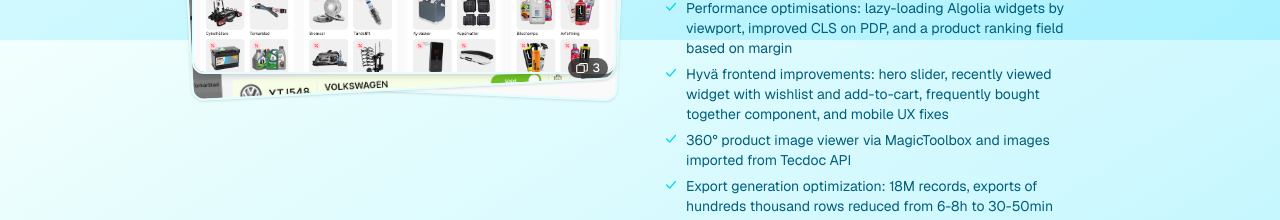
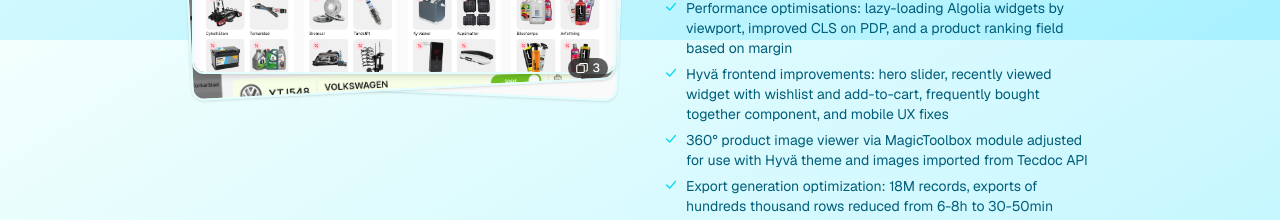
Before and after one commit to Zefiryn/homepage, a Next.js app: page / in a window 1280 px wide. Shown: the part 3960-4180 px from the top of the page. Built offline with nearby package versions, Linux system fonts and the light colour scheme.

Commit message:
Update Mekster and Mekonomen description

```diff
--- a/src/components/Projects.tsx
+++ b/src/components/Projects.tsx
@@ -87,7 +87,7 @@ const projects: Project[] = [
             {text: "Car registration and garage-based tyre lookup with licence plate search for vehicle fitment search"},
             {text: "Performance optimisations: lazy-loading Algolia widgets by viewport, improved CLS on PDP, and a product ranking field based on margin"},
             {text: "Hyvä frontend improvements: hero slider, recently viewed widget with wishlist and add-to-cart, frequently bought together component, and mobile UX fixes"},
-            {text: "360° product image viewer via MagicToolbox and images imported from Tecdoc API"},
+            {text: "360° product image viewer via MagicToolbox module adjusted for use with Hyvä theme and images imported from Tecdoc API"},
             {text: "Export generation optimization: 18M records, exports of hundreds thousand rows reduced from 6-8h to 30-50min"},
             {text: "Integration with Tecdoc API for data enrichment"},
         ],
```
